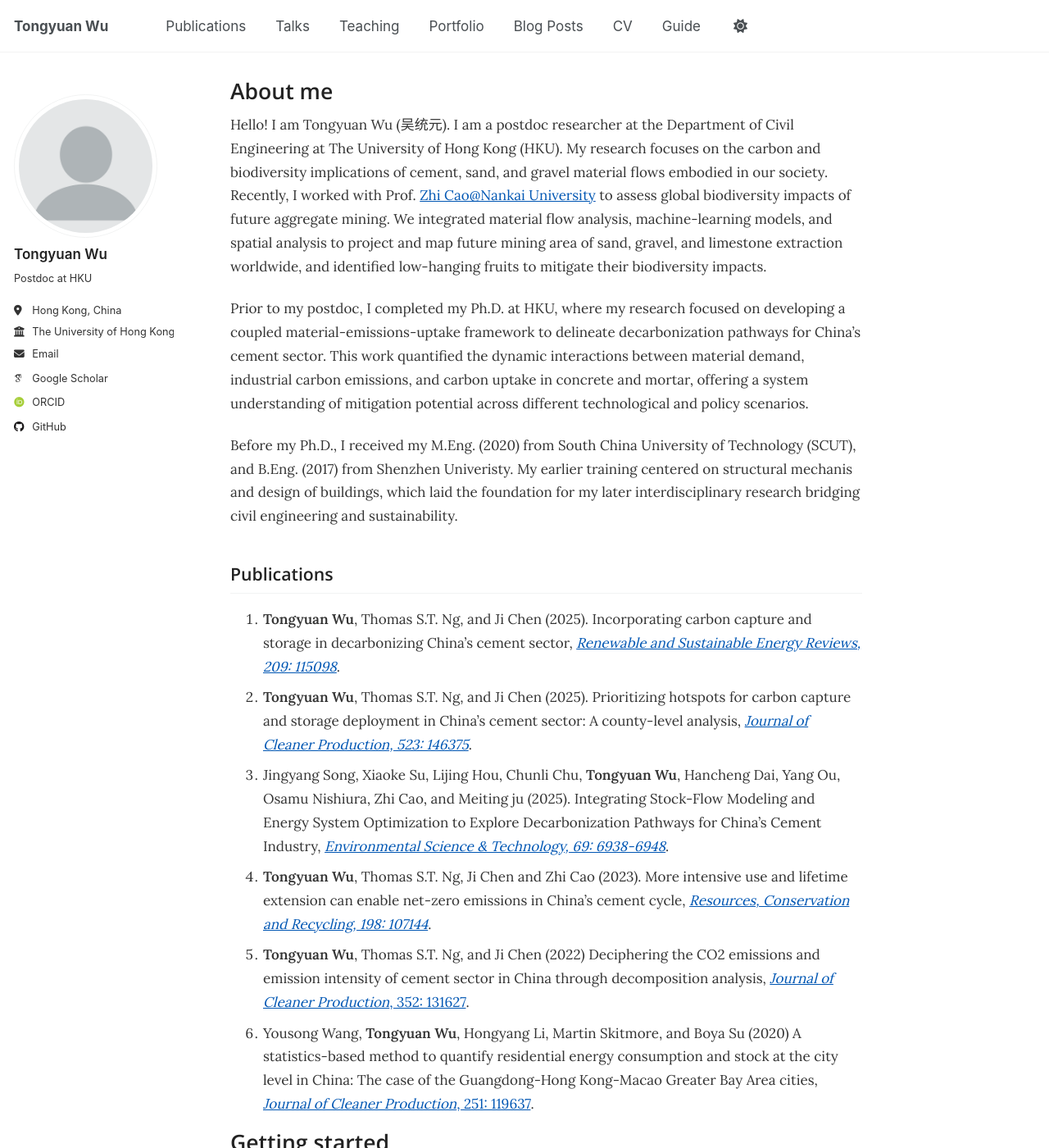
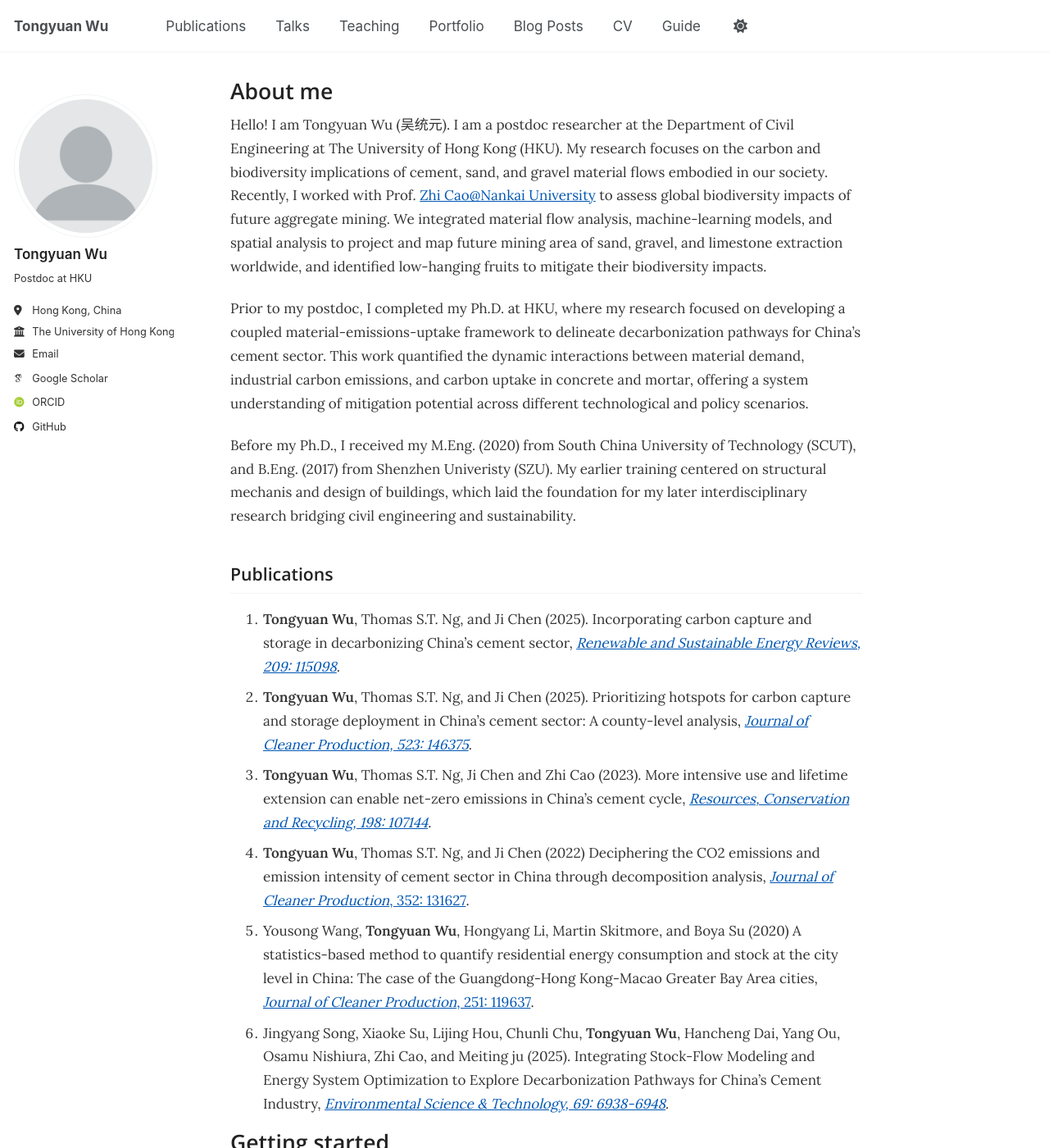
Before and after one commit to tongyuanwu/tongyuanwu.github.io, a Jekyll site: the page built from _pages/about.md, in a window 1280 px wide and 1400 px high. Shown: the whole window at 82% size. Built offline with Jekyll 4.4.1, drawn with Linux system fonts in a browser that asks for light colours; some web fonts are replaced; a script that is not in the unit is left out.

Commit message:
Update about.md

```diff
--- a/_pages/about.md
+++ b/_pages/about.md
@@ -11,16 +11,16 @@
 
 Prior to my postdoc, I completed my Ph.D. at HKU, where my research focused on developing a coupled material-emissions-uptake framework to delineate decarbonization pathways for China's cement sector. This work quantified the dynamic interactions between material demand, industrial carbon emissions, and carbon uptake in concrete and mortar, offering a system understanding of mitigation potential across different technological and policy scenarios.
 
-Before my Ph.D., I received my M.Eng. (2020) from South China University of Technology (SCUT), and B.Eng. (2017) from Shenzhen Univeristy. My earlier training centered on structural mechanis and design of buildings, which laid the foundation for my later interdisciplinary research bridging civil engineering and sustainability.
+Before my Ph.D., I received my M.Eng. (2020) from South China University of Technology (SCUT), and B.Eng. (2017) from Shenzhen Univeristy (SZU). My earlier training centered on structural mechanis and design of buildings, which laid the foundation for my later interdisciplinary research bridging civil engineering and sustainability.
 
 Publications
 ------
 1. **Tongyuan Wu**, Thomas S.T. Ng, and Ji Chen (2025). Incorporating carbon capture and storage in decarbonizing China’s cement sector, [*Renewable and Sustainable Energy Reviews, 209: 115098*](https://doi.org/10.1016/j.rser.2024.115098).
 2. **Tongyuan Wu**, Thomas S.T. Ng, and Ji Chen (2025). Prioritizing hotspots for carbon capture and storage deployment in China’s cement sector: A county-level analysis, [*Journal of Cleaner Production, 523: 146375*](https://doi.org/10.1016/j.jclepro.2025.146375).
-3. Jingyang Song, Xiaoke Su, Lijing Hou, Chunli Chu, **Tongyuan Wu**, Hancheng Dai, Yang Ou, Osamu Nishiura, Zhi Cao, and Meiting ju (2025). Integrating Stock-Flow Modeling and Energy System Optimization to Explore Decarbonization Pathways for China’s Cement Industry, [*Environmental Science & Technology, 69: 6938-6948*](https://doi.org/10.1021/acs.est.4c14724).
-4. **Tongyuan Wu**, Thomas S.T. Ng, Ji Chen and Zhi Cao (2023). More intensive use and lifetime extension can enable net-zero emissions in China’s cement cycle, [*Resources, Conservation and Recycling, 198: 107144*](https://doi.org/10.1016/j.resconrec.2023.107144).
-5. **Tongyuan Wu**, Thomas S.T. Ng, and Ji Chen (2022) Deciphering the CO2 emissions and emission intensity of cement sector in China through decomposition analysis, [*Journal of Cleaner Production*, 352: 131627](https://doi.org/10.1016/j.jclepro.2022.131627).
-6. Yousong Wang, **Tongyuan Wu**, Hongyang Li, Martin Skitmore, and Boya Su (2020) A statistics-based method to quantify residential energy consumption and stock at the city level in China: The case of the Guangdong-Hong Kong-Macao Greater Bay Area cities, [*Journal of Cleaner Production*, 251: 119637](https://doi.org/10.1016/j.jclepro.2019.119637).
+3. **Tongyuan Wu**, Thomas S.T. Ng, Ji Chen and Zhi Cao (2023). More intensive use and lifetime extension can enable net-zero emissions in China’s cement cycle, [*Resources, Conservation and Recycling, 198: 107144*](https://doi.org/10.1016/j.resconrec.2023.107144).
+4. **Tongyuan Wu**, Thomas S.T. Ng, and Ji Chen (2022) Deciphering the CO2 emissions and emission intensity of cement sector in China through decomposition analysis, [*Journal of Cleaner Production*, 352: 131627](https://doi.org/10.1016/j.jclepro.2022.131627).
+5. Yousong Wang, **Tongyuan Wu**, Hongyang Li, Martin Skitmore, and Boya Su (2020) A statistics-based method to quantify residential energy consumption and stock at the city level in China: The case of the Guangdong-Hong Kong-Macao Greater Bay Area cities, [*Journal of Cleaner Production*, 251: 119637](https://doi.org/10.1016/j.jclepro.2019.119637).
+6. Jingyang Song, Xiaoke Su, Lijing Hou, Chunli Chu, **Tongyuan Wu**, Hancheng Dai, Yang Ou, Osamu Nishiura, Zhi Cao, and Meiting ju (2025). Integrating Stock-Flow Modeling and Energy System Optimization to Explore Decarbonization Pathways for China’s Cement Industry, [*Environmental Science & Technology, 69: 6938-6948*](https://doi.org/10.1021/acs.est.4c14724).
 
 Getting started
 ======
```
